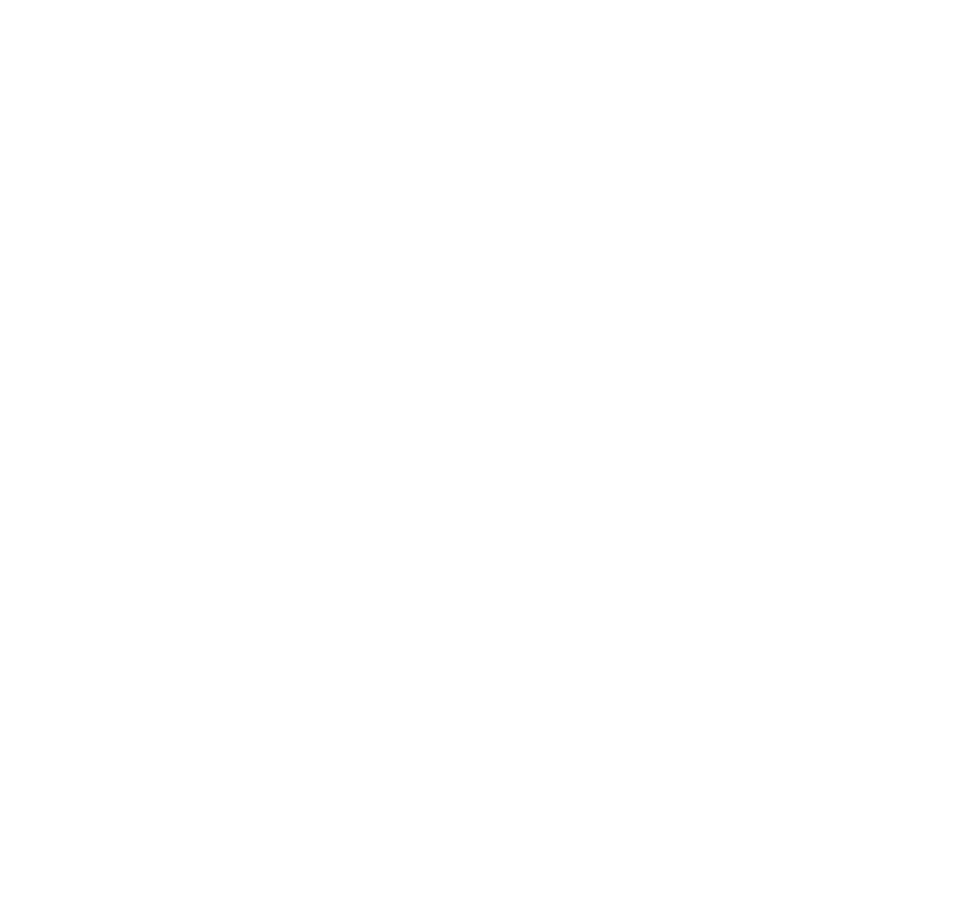
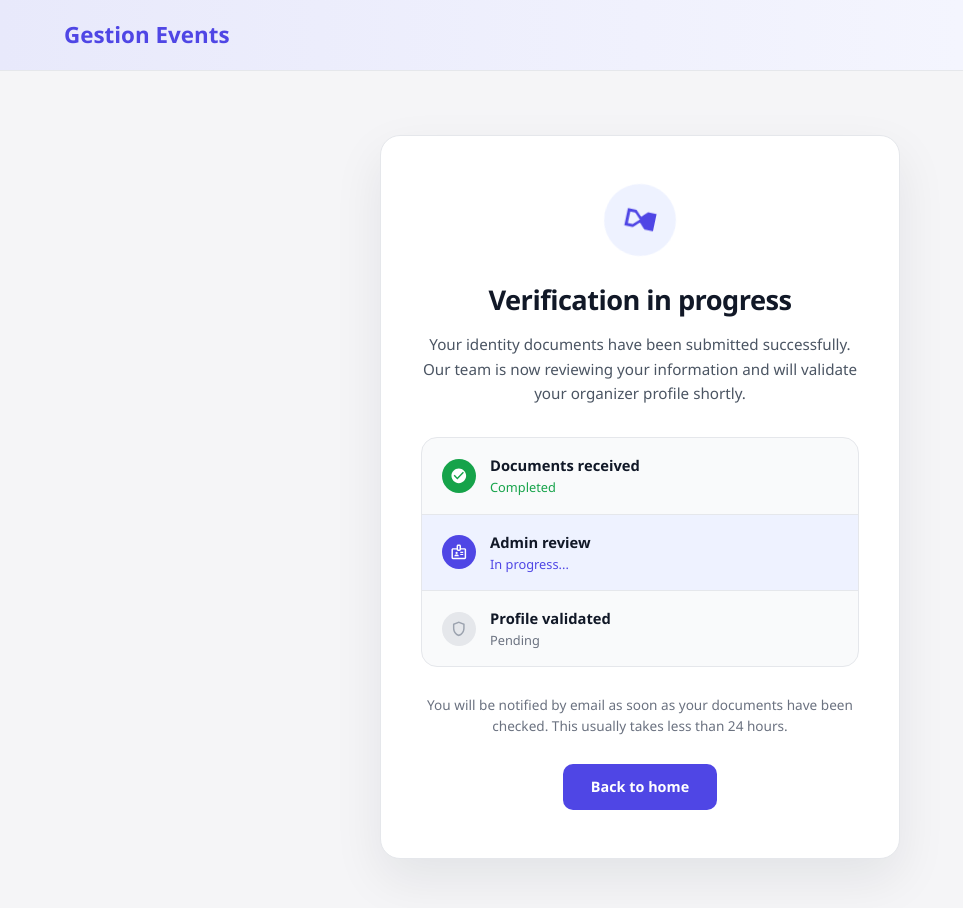
Before and after one commit to doudaoud/gestion-events, a React (Vite) app in the folder client/: page /signUp/typeprofile/scanId/waiting in a window 1280 px wide. Before the commit this address had no page. Shown: the top 908 px of the page, without its empty margins (0-963 px from the left). Before the commit the page ends 800 px from the top, so only its background shows below. Built offline with nearby package versions, Linux system fonts and the light colour scheme.

Commit message:
feat: add WaitingValidation page and navigation from ScanId component

```diff
--- a/client/src/App.tsx
+++ b/client/src/App.tsx
@@ -7,6 +7,7 @@
 import Verificationcode from "./pages/Verificationcode";
 import Typeprofile from "./pages/Typeprofile";
 import ScanId from "./pages/ScanId";
+import WaitingValidation from "./pages/WaitingValidation";
 export default function App(): React.ReactElement {
   return (
     <React.Fragment>
@@ -18,7 +19,10 @@
         <Route path="/signUp/verification" element={<Verificationcode />} />
         <Route path="/signUp/typeprofile" element={<Typeprofile />} />
         <Route path="/signUp/typeprofile/scanId" element={<ScanId />} />
-
+        <Route
+          path="/signUp/typeprofile/scanId/waiting"
+          element={<WaitingValidation />}
+        />
       </Routes>
     </React.Fragment>
   );
--- a/client/src/pages/ScanId.tsx
+++ b/client/src/pages/ScanId.tsx
@@ -129,6 +129,17 @@
               <span>GDPR Compliant</span>
             </div>
           </div>
+
+          {frontImage && backImage && (
+            <button
+              type="button"
+              className="scanid-submit-btn"
+              onClick={() => navigate("/signUp/typeprofile/scanId/waiting")}
+            >
+              <CheckCircleIcon fontSize="small" />
+              <span>Submit for verification</span>
+            </button>
+          )}
         </div>
 
         <div className="scanid-right">
--- /dev/null
+++ b/client/src/pages/WaitingValidation.tsx
@@ -0,0 +1,76 @@
+import { useNavigate } from "react-router-dom";
+import "./styles/waitingvalidation.css";
+import HourglassTopOutlinedIcon from "@mui/icons-material/HourglassTopOutlined";
+import CheckCircleIcon from "@mui/icons-material/CheckCircle";
+import BadgeOutlinedIcon from "@mui/icons-material/BadgeOutlined";
+import ShieldOutlinedIcon from "@mui/icons-material/ShieldOutlined";
+
+export default function WaitingValidation() {
+  const navigate = useNavigate();
+
+  return (
+    <div className="waiting-page">
+      <header className="waiting-navbar">
+        <h2 className="waiting-brand">Gestion Events</h2>
+      </header>
+
+      <main className="waiting-body">
+        <div className="waiting-card">
+          <div className="waiting-icon">
+            <HourglassTopOutlinedIcon />
+          </div>
+
+          <h1 className="waiting-title">Verification in progress</h1>
+          <p className="waiting-description">
+            Your identity documents have been submitted successfully. Our
+            team is now reviewing your information and will validate your
+            organizer profile shortly.
+          </p>
+
+          <ul className="waiting-timeline">
+            <li className="waiting-timeline-item waiting-timeline-item--done">
+              <span className="waiting-timeline-badge">
+                <CheckCircleIcon fontSize="inherit" />
+              </span>
+              <span>
+                <p className="waiting-timeline-name">Documents received</p>
+                <p className="waiting-timeline-status">Completed</p>
+              </span>
+            </li>
+            <li className="waiting-timeline-item waiting-timeline-item--active">
+              <span className="waiting-timeline-badge">
+                <BadgeOutlinedIcon fontSize="inherit" />
+              </span>
+              <span>
+                <p className="waiting-timeline-name">Admin review</p>
+                <p className="waiting-timeline-status">In progress...</p>
+              </span>
+            </li>
+            <li className="waiting-timeline-item">
+              <span className="waiting-timeline-badge">
+                <ShieldOutlinedIcon fontSize="inherit" />
+              </span>
+              <span>
+                <p className="waiting-timeline-name">Profile validated</p>
+                <p className="waiting-timeline-status">Pending</p>
+              </span>
+            </li>
+          </ul>
+
+          <p className="waiting-note">
+            You will be notified by email as soon as your documents have been
+            checked. This usually takes less than 24 hours.
+          </p>
+
+          <button
+            type="button"
+            className="waiting-home-btn"
+            onClick={() => navigate("/home")}
+          >
+            Back to home
+          </button>
+        </div>
+      </main>
+    </div>
+  );
+}
--- a/client/src/pages/styles/scanid.css
+++ b/client/src/pages/styles/scanid.css
@@ -405,6 +405,28 @@
   border: 0;
 }
 
+/* ── Submit button ── */
+.scanid-submit-btn {
+  display: flex;
+  align-items: center;
+  justify-content: center;
+  gap: 8px;
+  width: 100%;
+  padding: 14px 20px;
+  background-color: #4f46e5;
+  color: #ffffff;
+  border: none;
+  border-radius: 12px;
+  font-size: 0.95rem;
+  font-weight: 700;
+  cursor: pointer;
+  transition: background-color 0.2s ease;
+}
+
+.scanid-submit-btn:hover {
+  background-color: #4338ca;
+}
+
 /* ── Responsive ── */
 @media (max-width: 860px) {
   .scanid-body {
--- /dev/null
+++ b/client/src/pages/styles/waitingvalidation.css
@@ -0,0 +1,174 @@
+.waiting-page {
+  min-height: 100vh;
+  background-color: #f5f5f7;
+  font-family: "Segoe UI", system-ui, -apple-system, sans-serif;
+}
+
+/* ── Navbar ── */
+.waiting-navbar {
+  display: flex;
+  align-items: center;
+  padding: 18px 5%;
+  background-color: #ffffff;
+  border-bottom: 1px solid #e5e7eb;
+}
+
+.waiting-brand {
+  margin: 0;
+  font-size: 1.4rem;
+  font-weight: 700;
+  color: #4f46e5;
+}
+
+/* ── Layout ── */
+.waiting-body {
+  display: flex;
+  justify-content: center;
+  padding: 64px 5%;
+}
+
+.waiting-card {
+  width: 100%;
+  max-width: 520px;
+  background-color: #ffffff;
+  border: 1px solid #e5e7eb;
+  border-radius: 20px;
+  padding: 48px 40px;
+  text-align: center;
+  box-shadow: 0 20px 50px rgba(15, 23, 42, 0.08);
+}
+
+.waiting-icon {
+  width: 72px;
+  height: 72px;
+  margin: 0 auto 24px;
+  display: flex;
+  align-items: center;
+  justify-content: center;
+  border-radius: 50%;
+  background-color: #eef2ff;
+  color: #4f46e5;
+  animation: waiting-spin 2.4s linear infinite;
+}
+
+.waiting-icon svg {
+  font-size: 2.2rem !important;
+}
+
+@keyframes waiting-spin {
+  0% {
+    transform: rotate(0deg);
+  }
+  100% {
+    transform: rotate(360deg);
+  }
+}
+
+.waiting-title {
+  margin: 0 0 12px;
+  font-size: 1.7rem;
+  font-weight: 800;
+  color: #111827;
+  letter-spacing: -0.02em;
+}
+
+.waiting-description {
+  margin: 0 0 32px;
+  color: #4b5563;
+  font-size: 0.95rem;
+  line-height: 1.6;
+}
+
+/* ── Timeline ── */
+.waiting-timeline {
+  list-style: none;
+  margin: 0 0 28px;
+  padding: 0;
+  text-align: left;
+  background-color: #f9fafb;
+  border: 1px solid #e5e7eb;
+  border-radius: 16px;
+  overflow: hidden;
+}
+
+.waiting-timeline-item {
+  display: flex;
+  align-items: center;
+  gap: 14px;
+  padding: 16px 20px;
+}
+
+.waiting-timeline-item + .waiting-timeline-item {
+  border-top: 1px solid #e5e7eb;
+}
+
+.waiting-timeline-item--active {
+  background-color: #eef2ff;
+}
+
+.waiting-timeline-badge {
+  display: flex;
+  align-items: center;
+  justify-content: center;
+  width: 34px;
+  height: 34px;
+  flex-shrink: 0;
+  border-radius: 50%;
+  background-color: #e5e7eb;
+  color: #9ca3af;
+  font-size: 1.1rem;
+}
+
+.waiting-timeline-item--done .waiting-timeline-badge {
+  background-color: #16a34a;
+  color: #ffffff;
+}
+
+.waiting-timeline-item--active .waiting-timeline-badge {
+  background-color: #4f46e5;
+  color: #ffffff;
+}
+
+.waiting-timeline-name {
+  margin: 0;
+  font-size: 0.92rem;
+  font-weight: 700;
+  color: #111827;
+}
+
+.waiting-timeline-status {
+  margin: 2px 0 0;
+  font-size: 0.8rem;
+  color: #6b7280;
+}
+
+.waiting-timeline-item--active .waiting-timeline-status {
+  color: #4f46e5;
+}
+
+.waiting-timeline-item--done .waiting-timeline-status {
+  color: #16a34a;
+}
+
+.waiting-note {
+  margin: 0 0 28px;
+  font-size: 0.85rem;
+  color: #6b7280;
+  line-height: 1.5;
+}
+
+.waiting-home-btn {
+  padding: 12px 28px;
+  background-color: #4f46e5;
+  color: #ffffff;
+  border: none;
+  border-radius: 10px;
+  font-weight: 700;
+  font-size: 0.9rem;
+  cursor: pointer;
+  transition: background-color 0.2s ease;
+}
+
+.waiting-home-btn:hover {
+  background-color: #4338ca;
+}
```
